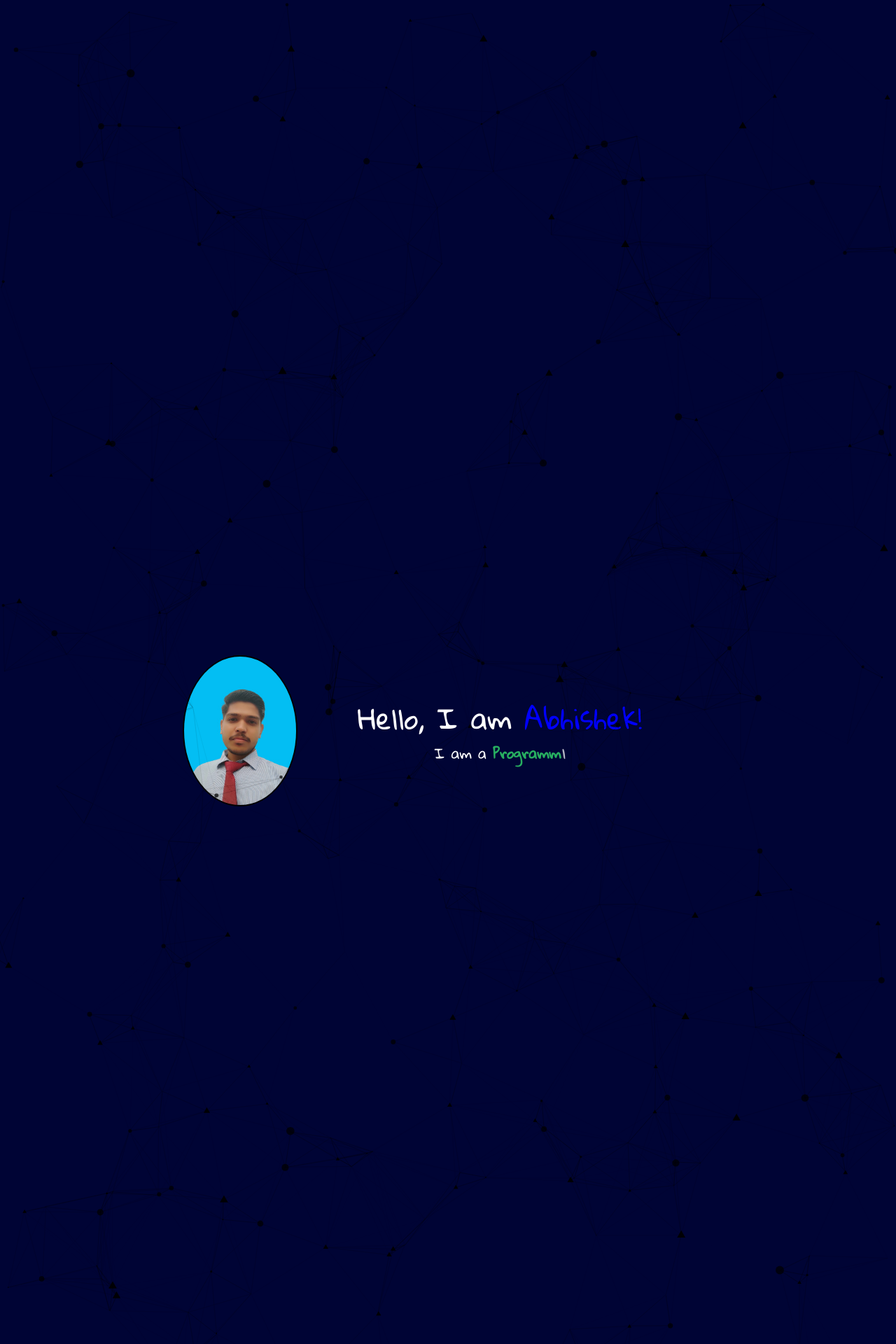
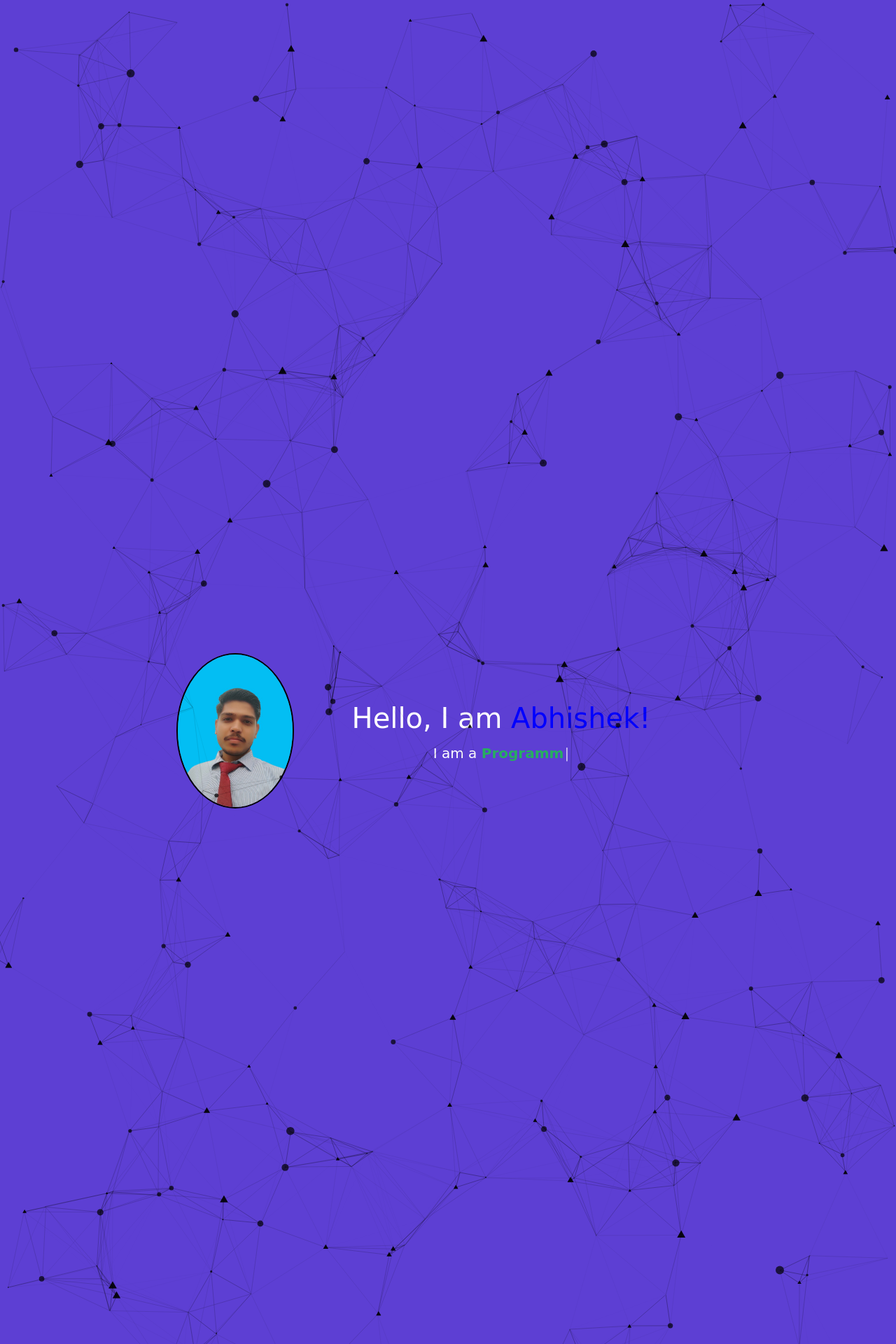
Before and after one commit to abhi4267/Portfolio, a PHP site: page / in a window 1280 px wide. Shown: the top 1920 px of the page at 70% size. Run offline with PHP 8.4, Linux system fonts and the light colour scheme; some libraries are stand-ins or nearby versions.

Commit message:
Update styles.css

```diff
--- a/styles.css
+++ b/styles.css
@@ -1,10 +1,10 @@
 body {
     margin: 0;
-    font-family: "Gloria Hallelujah", cursive;
+    font-family: "san-saerif", cursive;
     font-size: 16px;
     line-height: 1.8;
     /* color:white; */
-     background-color: #000435;
+     background-color:#5D3FD3;
     /* overflow: hidden; */
     /* background-image: url('./pape/'); */
 }
```
